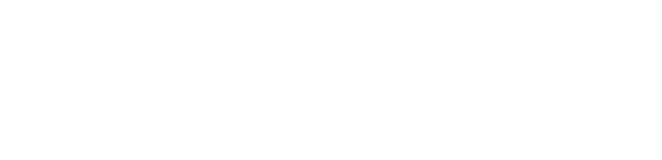
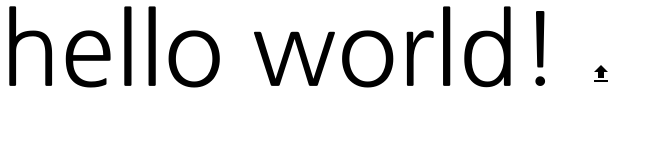
Before and after one commit to Songyeonji/Starbucks, a plain HTML site: page index.html in a window 1280 px wide. Shown: the whole page, without its empty margins (0-662 px from the left). Drawn offline with nearby package versions, Linux system fonts and the light colour scheme.

Commit message:
스타일 컴포넌트 적용

```diff
--- a/css/main.css
+++ b/css/main.css
@@ -0,0 +1,4 @@
+body {
+  font-family: "Nanum Gothic", sans-serif;
+  font-size: 100px;
+}
--- a/index.html
+++ b/index.html
@@ -5,13 +5,34 @@
     <meta http-equiv="X-UA-Compatible" content="IE=edge">
     <meta name="viewport" content="width=device-width, initial-scale=1.0">
     <title>Starbucks Coffee Korea</title>
+
+    <meta property="og:type" content="website" />
+    <meta property="og:site_name" content="Starbucks" />
+    <meta property="og:title" content="Starbucks Coffee Korea" />
+    <meta property="og:description" content="스타벅스는 세계에서 가장 큰 다국적 커피 전문점으로, 64개국에서 총 23,187개의 매점을 운영하고 있습니다." />
+    <meta property="og:image" content="./images/starbucks_seo.jpg" />
+    <meta property="og:url" content="https://starbucks.co.kr" />
+
+    <meta property="twitter:card" content="summary" />
+    <meta property="twitter:site" content="Starbucks" />
+    <meta property="twitter:title" content="Starbucks Coffee Korea" />
+    <meta property="twitter:description" content="스타벅스는 세계에서 가장 큰 다국적 커피 전문점으로, 64개국에서 총 23,187개의 매점을 운영하고 있습니다." />
+    <meta property="twitter:image" content="./images/starbucks_seo.jpg" />
+    <meta property="twitter:url" content="https://starbucks.co.kr" />
+
     <link rel="icon" href="./favicon.png"/>
     <link
       rel="stylesheet"
       href="https://cdn.jsdelivr.net/npm/reset-css@4.0.1/reset.min.css"/>
+    <link rel="preconnect" href="https://fonts.googleapis.com">
+    <link rel="preconnect" href="https://fonts.gstatic.com" crossorigin>
+    <link href="https://fonts.googleapis.com/css2?family=Nanum+Gothic:wght@400;700&display=swap" rel="stylesheet">
+    <link rel="stylesheet" href="https://fonts.googleapis.com/icon?family=Material+Icons" />
     <link rel="stylesheet" href="./css/main.css"/>
+
 </head>
 <body>
-
+    hello world!
+    <div class="material-icons">upload</div>
 </body>
 </html>
```
